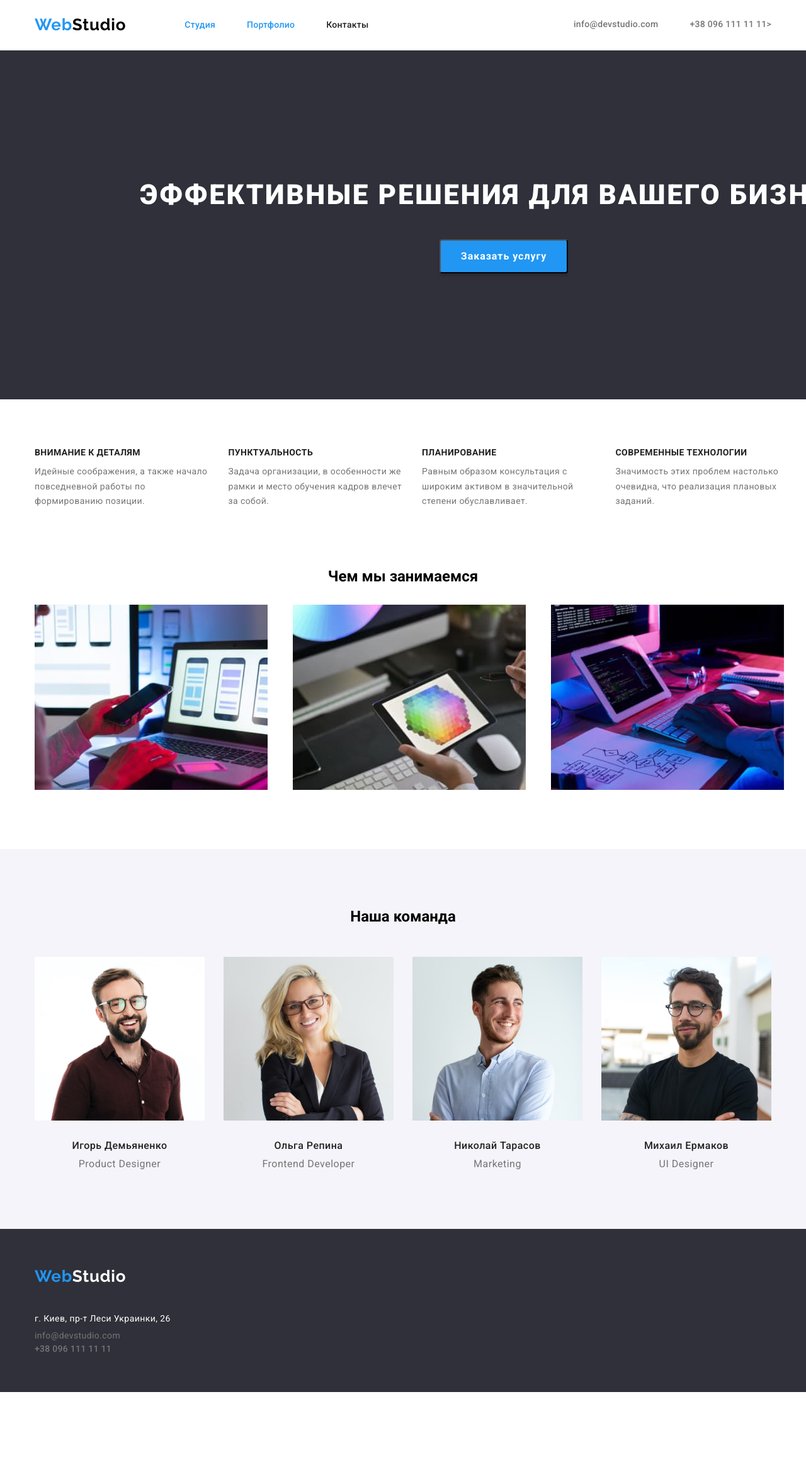
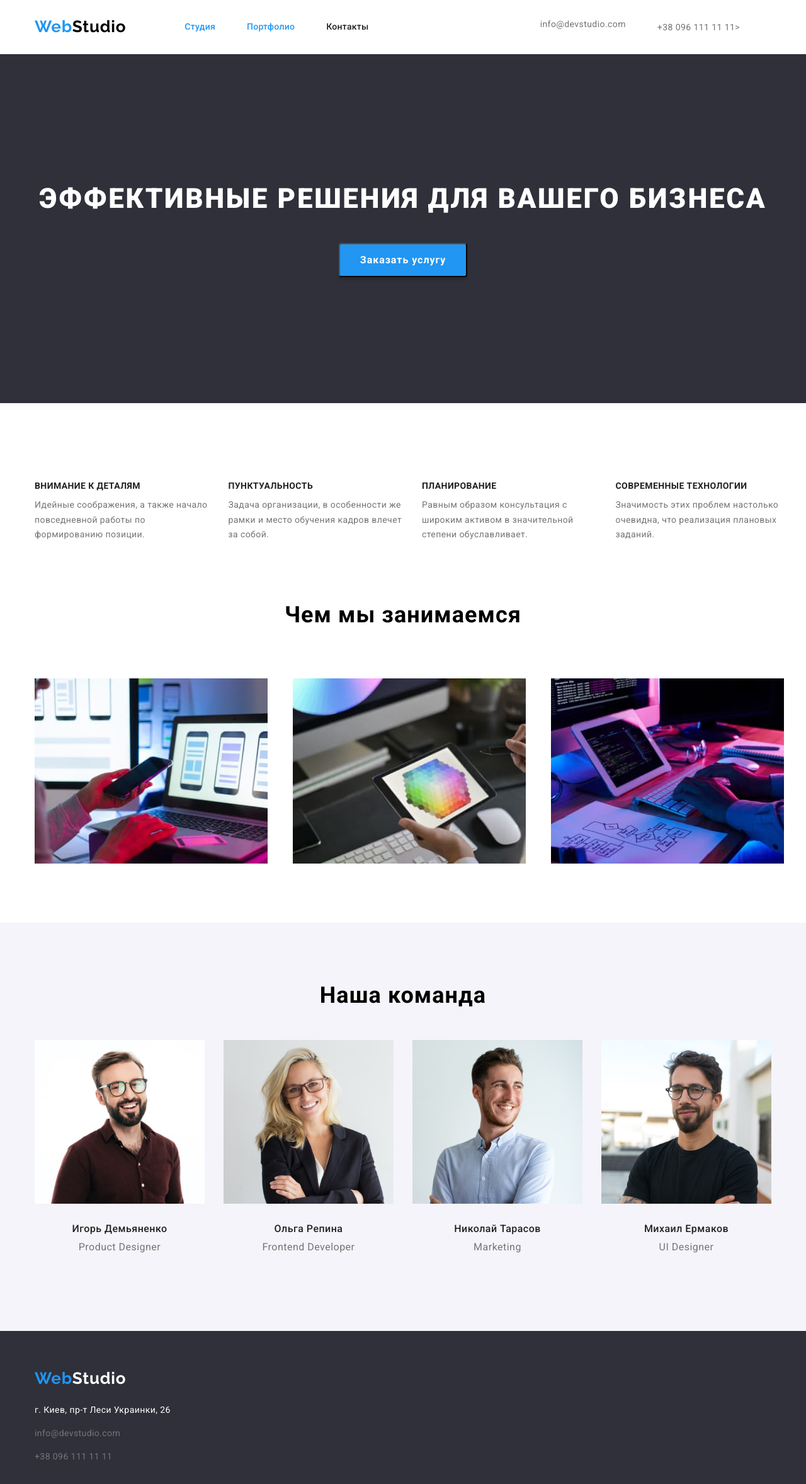
Before and after one commit to maryna-gol/goit-markup-hw-03, a plain HTML site: page index.html in a window 1280 px wide. Shown: the whole page at 63% size. Before the commit the page ends 2210 px from the top, so only its background shows below. Drawn offline with nearby package versions, Linux system fonts and the light colour scheme.

Commit message:
after correction

```diff
--- a/css/styles.css
+++ b/css/styles.css
@@ -54,7 +54,6 @@ img {
   width: 1200px;
   padding-left: 15px;
   padding-right: 15px;
-
   margin: 0 auto;
   /*margin-left: auto;
   margin-right: auto; */
@@ -124,6 +123,9 @@ img {
   color: var(--accent-color);
 }
 .nav-link {
+  padding-top: 32px;
+  padding-bottom: 32px;
+
   font-weight: 500;
   font-size: 14px;
   line-height: 1.14;
@@ -141,6 +143,8 @@ img {
   color: var(--accent-color);
 }
 .contacts {
+  margin-right: 50px;
+
   font-weight: 500;
   font-size: 14px;
   line-height: 1.14;
@@ -152,7 +156,6 @@ img {
 }
 .mail-link {
   color: var(--tel_link-color);
-  margin-right: 50px;
 }
 
 .mail-link:hover,
@@ -197,10 +200,14 @@ img {
 /*===== END COMPONENTS ====*/
 /*======= HERRO ========*/
 .herro {
+  padding-top: 200px;
+  padding-bottom: 200px;
+  margin-left: auto;
+  margin-right: auto;
+
   color: var(--main-background);
   background: var(--second-background);
   overflow: auto;
-  padding: 200px;
 }
 .herro-title {
   max-width: 1600px;
@@ -221,7 +228,7 @@ img {
 /* ==== ADVATAGE === */
 
 .about-advantage {
-  padding-top: 47px;
+  padding-top: 94px;
   padding-bottom: 47px;
   /* 94/2=47 */
   /*text-align: center;*/
@@ -273,7 +280,13 @@ img {
 /*==== ABOUT =========*/
 
 .about-us {
+  margin-bottom: 50px;
   text-align: center;
+
+  font-weight: 700;
+  font-size: 36px;
+  line-height: 1.17;
+  letter-spacing: 0.03em;
 }
 .list-about-item {
   display: flex;
@@ -308,8 +321,14 @@ img {
 
 /*======= OUR TEAM ========*/
 .our-team-title {
+  display: block;
+
+  margin-bottom: 50px;
+  font-weight: 700;
+  font-size: 36px;
+  line-height: 1.17;
   text-align: center;
-  padding-bottom: 50px;
+  letter-spacing: 0.03em;
 }
 .team-list {
   display: flex;
@@ -350,13 +369,23 @@ img {
 }
 .team-list-content-wrapper {
   padding-top: 30px;
+  padding-bottom: 30px;
+  padding-left: 30px;
+  padding-right: 30px;
+
   text-align: center;
 }
 
 /*======= END OUR TEAM ========*/
 /*===== FOOTER =======*/
 .footer {
+  padding-top: 60px;
+  padding-bottom: 60px;
+
   background: var(--second-background);
+}
+.address {
+  margin-top: 20px;
 }
 .logo-link-footer {
   font-family: var(--secondary-font);
@@ -371,15 +400,12 @@ img {
   /*padding-top: 60px;
   padding-bottom: 20px;*/
 }
-.logo-wrapper {
-  padding-top: 60px;
-  padding-bottom: 20px;
-}
-.list-contacts {
+
+/*.list-contacts {
   padding-top: 20px;
   padding-bottom: 60px;
-}
-.contacts-footer {
+}*/
+.contacts {
   font-weight: 400;
   font-size: 14px;
   line-height: 2;
@@ -388,6 +414,10 @@ img {
 
   color: var(--main-color);
 }
+.contacts:not(:last-child) {
+  margin-bottom: 9px;
+}
+
 .address-footer {
   font-weight: 400;
   font-size: 14px;
@@ -407,6 +437,14 @@ img {
 /*===== END FOOTER ======*/
 /*====== PORTFOLIO ========*/
 /*Portfolio button*/
+.header-portfolio {
+  border-bottom: 1px solid #ececec;
+}
+
+.nav-portfolio {
+  padding-top: var(--section-pt);
+  padding-bottom: var(--section-pb);
+}
 
 .list-btn-portfolio {
   display: flex;
@@ -418,8 +456,7 @@ img {
   justify-content: center;
   /* raspologaet elementi på centry */
 
-  padding-top: 98px;
-  margin-bottom: 30px;
+  margin-bottom: 50px;
   align-items: center;
 }
 
@@ -476,6 +513,8 @@ img {
 /*Portfolio items*/
 
 .img-titel {
+  margin-bottom: 4px;
+
   font-weight: 700;
   font-size: 18px;
   line-height: 2;
@@ -494,5 +533,11 @@ img {
 .portfolio-list-content-wrapper {
   padding-top: 20px;
   padding-bottom: 20px;
+  padding-left: 24px;
+  padding-right: 24px;
+  border-left: 1px solid #eeeeee;
+  border-bottom: 1px solid #eeeeee;
+  border-right: 1px solid #eeeeee;
+  display: block;
 }
 /*====== END PORTFOLIO ========*/
--- a/index.html
+++ b/index.html
@@ -150,7 +150,7 @@
                     <li class="contacts">
                         <a class="address-footer link" href="">г. Киев, пр-т Леси Украинки, 26</a>
                     </li>
-                    <li class="contacts-footer">
+                    <li class="contacts">
                         <a class="mail-link link" href="mailto:info@devstudio.com">info@devstudio.com</a>
                     </li>
                     <li class="contacts">
```
Also changed, not shown: portfolio.html (+2 -2 lines).
